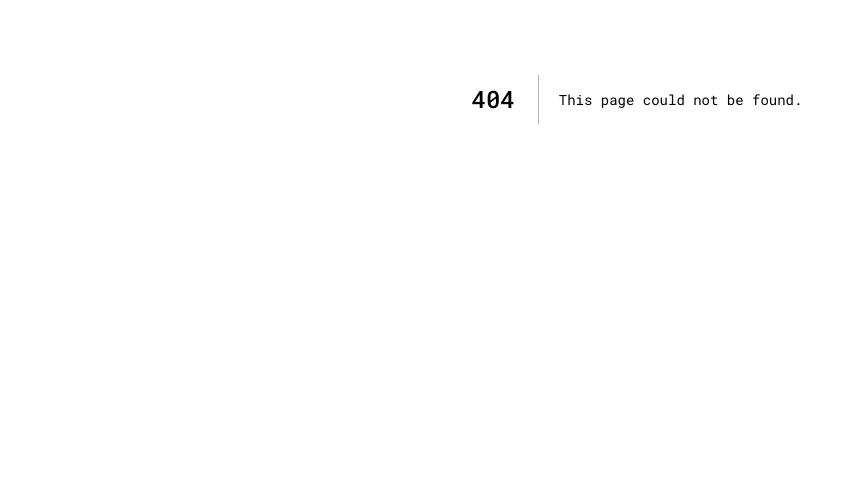
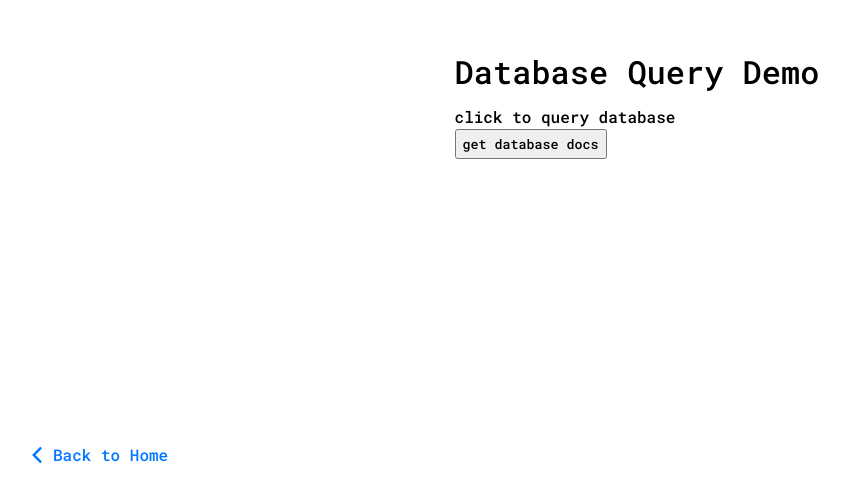
Before and after one commit to branogarbo/nextjs, a Next.js app in the folder sandbox/: page /demos/database in a window 1280 px wide. Before the commit this address had no page. Shown: the part 301-800 px from the top of the page, without its empty margins (3-852 px from the left). Built offline with nearby package versions, Linux system fonts and the light colour scheme.

Commit message:
added database query demo

```diff
--- /dev/null
+++ b/sandbox/components/database.js
@@ -0,0 +1,23 @@
+import { useState } from 'react'
+import useSWR from 'swr'
+
+let fetcher = async (...args) => {
+   let res = await fetch(...args);
+   return res.json();
+}
+
+export default function DbFetcher() {
+   let [shouldFetch,setShouldFetch] = useState(false);
+   let { data, error } = useSWR(shouldFetch ? '/api/dbtest' : null ,fetcher);
+
+   let Comp = ({message}) => (
+      <div>
+         <div>{message}</div>
+         <button onClick={()=> setShouldFetch(true)}>get database docs</button>
+      </div>
+   );
+
+   if (error) return <Comp message="failed to load data" />
+   if (!data) return <Comp message={shouldFetch ? "loading..." : "click to query database"} />
+   return <Comp message={data.message} />
+}
--- a/sandbox/components/template.js
+++ b/sandbox/components/template.js
@@ -9,9 +9,7 @@ export default function Template({ title, children }) {
          {children}
 
          <Link href="/">
-            <a className={style.backToHome}>
-               <img className={style.BTHarrow} src="/left-arrow.svg" /> Back to Home
-            </a>
+            <a className={style.backToHome}><img className={style.BTHarrow} src="/left-arrow.svg" /> Back to Home</a>
          </Link>
       </div>
    )
--- a/sandbox/package.json
+++ b/sandbox/package.json
@@ -9,6 +9,7 @@
   },
   "dependencies": {
     "google-maps-react": "^2.0.6",
+    "mongodb": "^3.5.7",
     "next": "9.3.6",
     "react": "16.13.1",
     "react-dom": "16.13.1",
--- /dev/null
+++ b/sandbox/pages/api/dbtest.js
@@ -0,0 +1,14 @@
+import { MongoClient } from 'mongodb'
+
+export default (req,res) => {
+   if (req.method === "GET") {
+      MongoClient.connect(process.env.DB_URL, (err,client)=>{
+
+         client.db('nextjs').collection('test-data').find({}).toArray((err,docs)=>{
+            res.json(docs[0]);
+            client.close();
+         });
+
+      });
+   }
+}
--- a/sandbox/pages/demos/api.js
+++ b/sandbox/pages/demos/api.js
@@ -1,4 +1,4 @@
-import ApiGet from '../../components/apiget'
+import ApiGet from '../../components/api'
 import Template from '../../components/template'
 
 export default () => {
--- /dev/null
+++ b/sandbox/pages/demos/database.js
@@ -0,0 +1,10 @@
+import DbFetcher from '../../components/database'
+import Template from '../../components/template'
+
+export default () => {
+   return (
+      <Template title="Database Query Demo">
+         <DbFetcher />
+      </Template>
+   );
+}
--- a/sandbox/pages/index.js
+++ b/sandbox/pages/index.js
@@ -1,7 +1,7 @@
 import Link from 'next/link'
 
 export default function Home() {
-  let demos = ['list','timer','mapbox','googlemaps','api'];
+  let demos = ['list','timer','mapbox','googlemaps','api','database'];
   let listItems = demos.map(demo =>
     <Link href={`/demos/${demo}`}>
       <a><li>{demo} demo</li></a>
```
Also changed, not shown: sandbox/pages/demos/googlemaps.js (+3 -5 lines), sandbox/components/api.js (line endings or trailing spaces), 1 other file (tests, documents, lock files or other folders).
